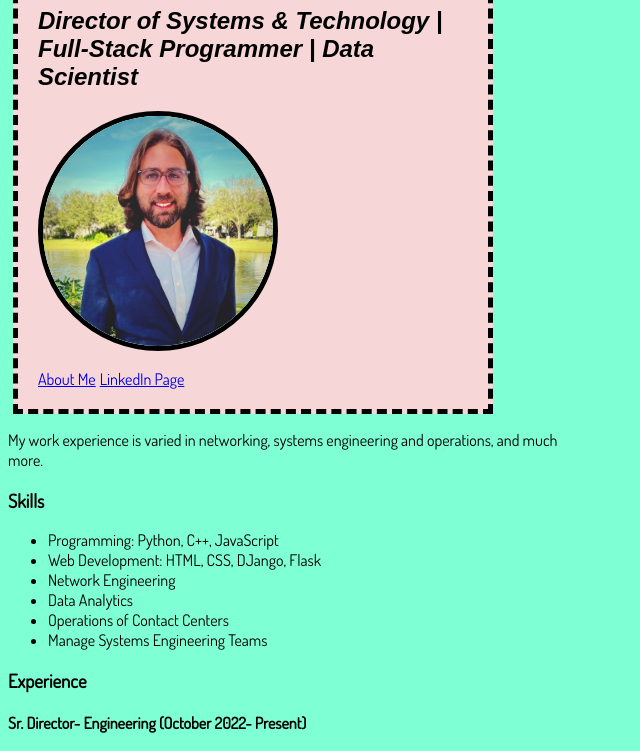
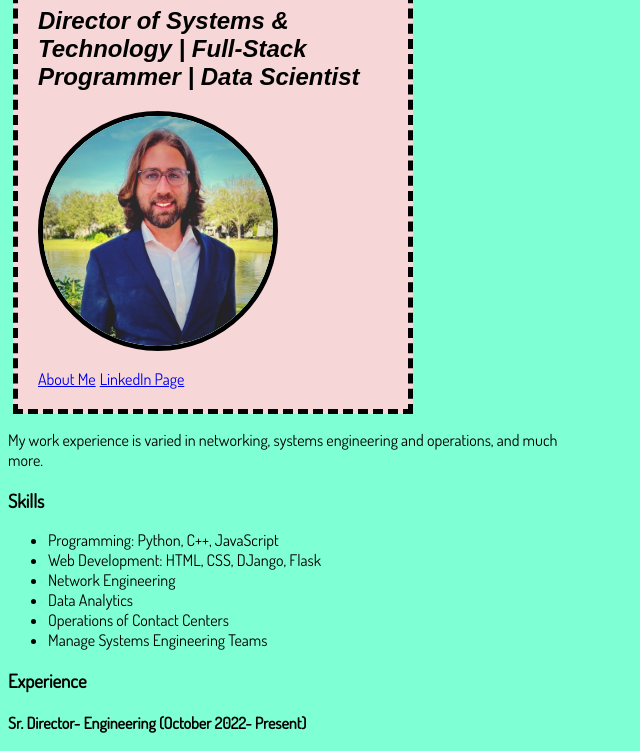
Before and after one commit to DrCalebGordon/Profile, a plain HTML site: page index.html in a window 1280 px wide. Shown: the part 106-857 px from the top of the page, without its empty margins (0-640 px from the left). Drawn offline with Linux system fonts and the light colour scheme; a web font is replaced by a local one.

Commit message:
Update style.css

```diff
--- a/static/style_sheets/style.css
+++ b/static/style_sheets/style.css
@@ -4,7 +4,7 @@
     box-sizing: inherit;
 }
 
-header { width: 30rem; background-color: #F6D6D6}
+header { width: 25rem; background-color: #F6D6D6}
 
 header {
     color: black;
```
